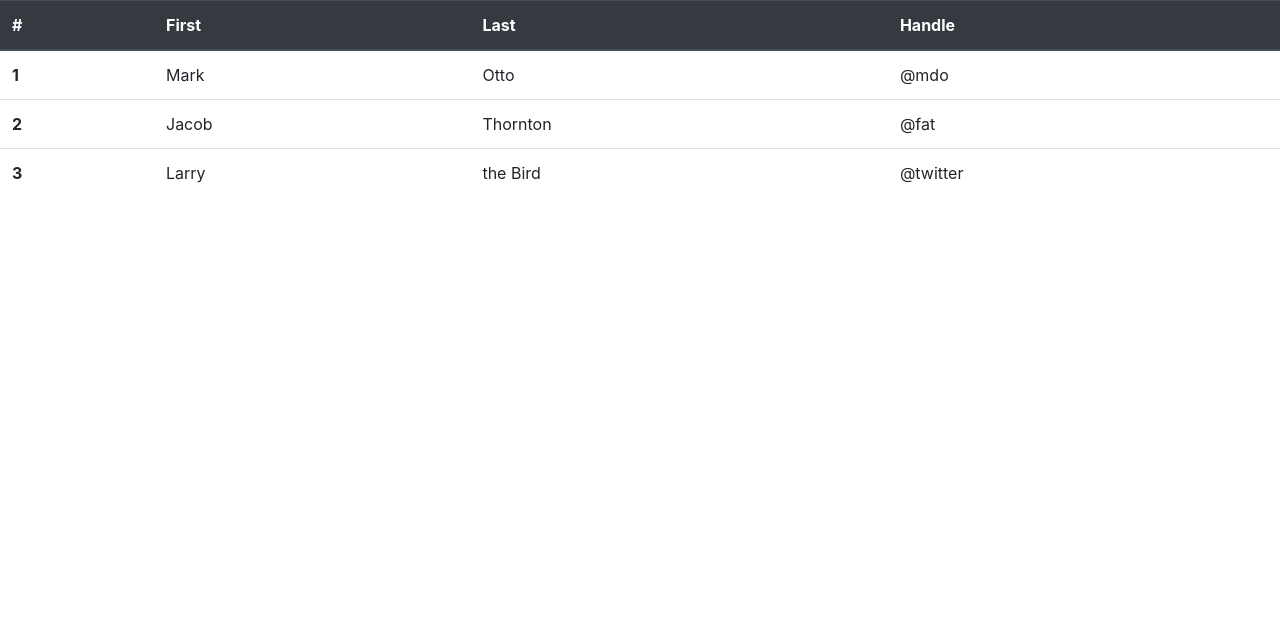
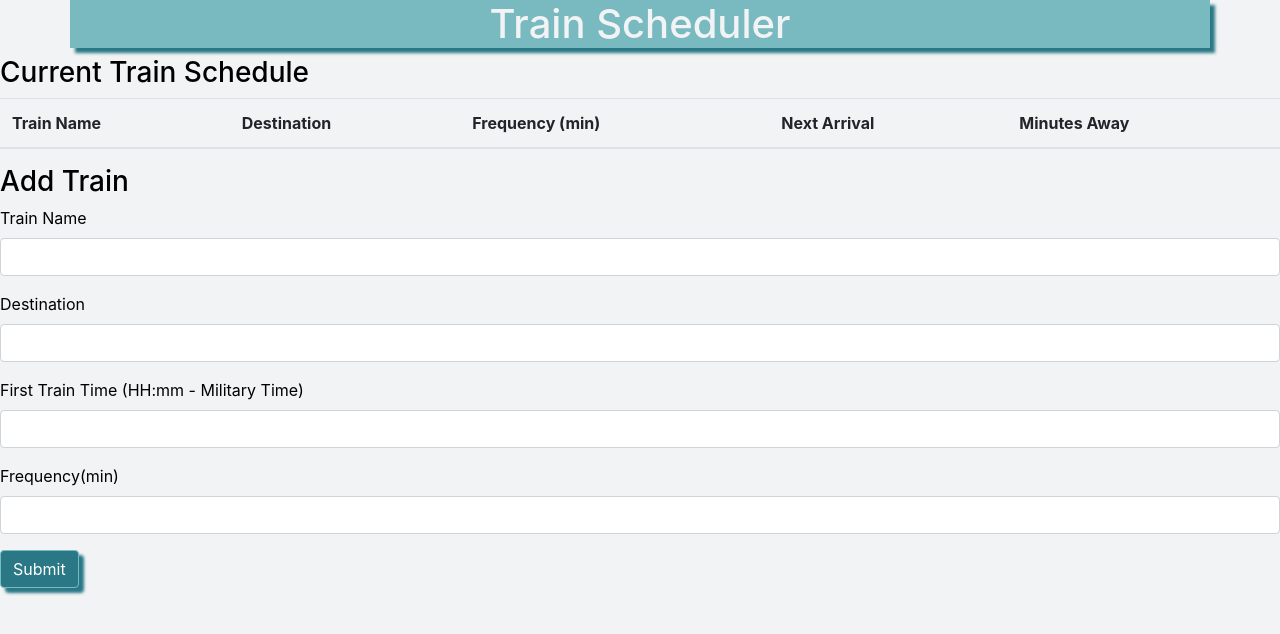
Before and after one commit to meredithparks/Firebase-Assignment---Train-Scheduler, a plain HTML site: page index.html in a window 1280 px wide. Drawn offline with nearby package versions, Linux system fonts and the light colour scheme.

Commit message:
added css and form

```diff
--- a/css/style.css
+++ b/css/style.css
@@ -0,0 +1,30 @@
+
+/*@media screen and (max-width: 640px){
+	container{
+		width: 100%;
+	}
+}*/
+body{
+    background-color:#f1f3f4;
+}
+
+.container{
+    background-color:#79bac1;
+    box-shadow: 5px 5px 3px #2a7886;
+}
+h1{
+    text-align: center;
+    color: #f1f3f4;
+}
+h3{
+    color: black;
+}
+.panel-body{
+    color:black;
+}
+
+.btn{
+    background-color:#2a7886 ;
+    border-color: #79bac1;
+    box-shadow: 5px 5px 3px #2a7886;
+}
--- a/index.html
+++ b/index.html
@@ -12,37 +12,63 @@
 </head>
 
 <body>
-    <table class="table">
-        <thead class="thead-dark">
-            <tr>
-                <th scope="col">#</th>
-                <th scope="col">First</th>
-                <th scope="col">Last</th>
-                <th scope="col">Handle</th>
-            </tr>
-        </thead>
-        <tbody>
-            <tr>
-                <th scope="row">1</th>
-                <td>Mark</td>
-                <td>Otto</td>
-                <td>@mdo</td>
-            </tr>
-            <tr>
-                <th scope="row">2</th>
-                <td>Jacob</td>
-                <td>Thornton</td>
-                <td>@fat</td>
-            </tr>
-            <tr>
-                <th scope="row">3</th>
-                <td>Larry</td>
-                <td>the Bird</td>
-                <td>@twitter</td>
-            </tr>
-        </tbody>
-    </table>
+    <div class="container">
+        <h1>Train Scheduler</h1>
+    </div>
+    <div class="panel panel-success text-success">
+        <div class="panel-heading">
+            <h3>Current Train Schedule</h3>
+        </div>
+        <div class="panel-body">
+            <table class="table table-striped">
+                <thead>
+                    <tr>
+                        <th scope="col">Train Name</th>
+                        <th scope="col">Destination</th>
+                        <th scope="col">Frequency (min)</th>
+                        <th scope="col">Next Arrival</th>
+                        <th scope="col">Minutes Away</th>
+                    </tr>
+                </thead>
+                <tbody id="add-row">
 
+                </tbody>
+            </table>
+        </div>
+    </div>
+
+    <div class="panel panel-success text-success">
+        <div class="panel-heading">
+            <h3>Add Train</h3>
+        </div>
+
+        <div class="panel-body">
+            <form>
+                <div class="form-group">
+                    <label for="text">Train Name</label>
+                    <input type="text" class="form-control" id="train-name">
+                </div>
+
+                <div class="form-group">
+                    <label for="text">Destination</label>
+                    <input type="text" class="form-control" id="destination">
+                </div>
+
+                <div class="form-group">
+                    <label for="text">First Train Time (HH:mm - Military Time)</label>
+                    <input type="text" class="form-control" id="first-train">
+                </div>
+
+                <div class="form-group">
+                    <label for="text">Frequency(min)</label>
+                    <input type="text" class="form-control" id="frequency">
+                </div>
+
+                <button type="submit" id="add-train" class="btn btn-success" id="addTrain">Submit</button>
+            </form>
+        </div>
+    </div>
+</div>
 
 </body>
 
```
